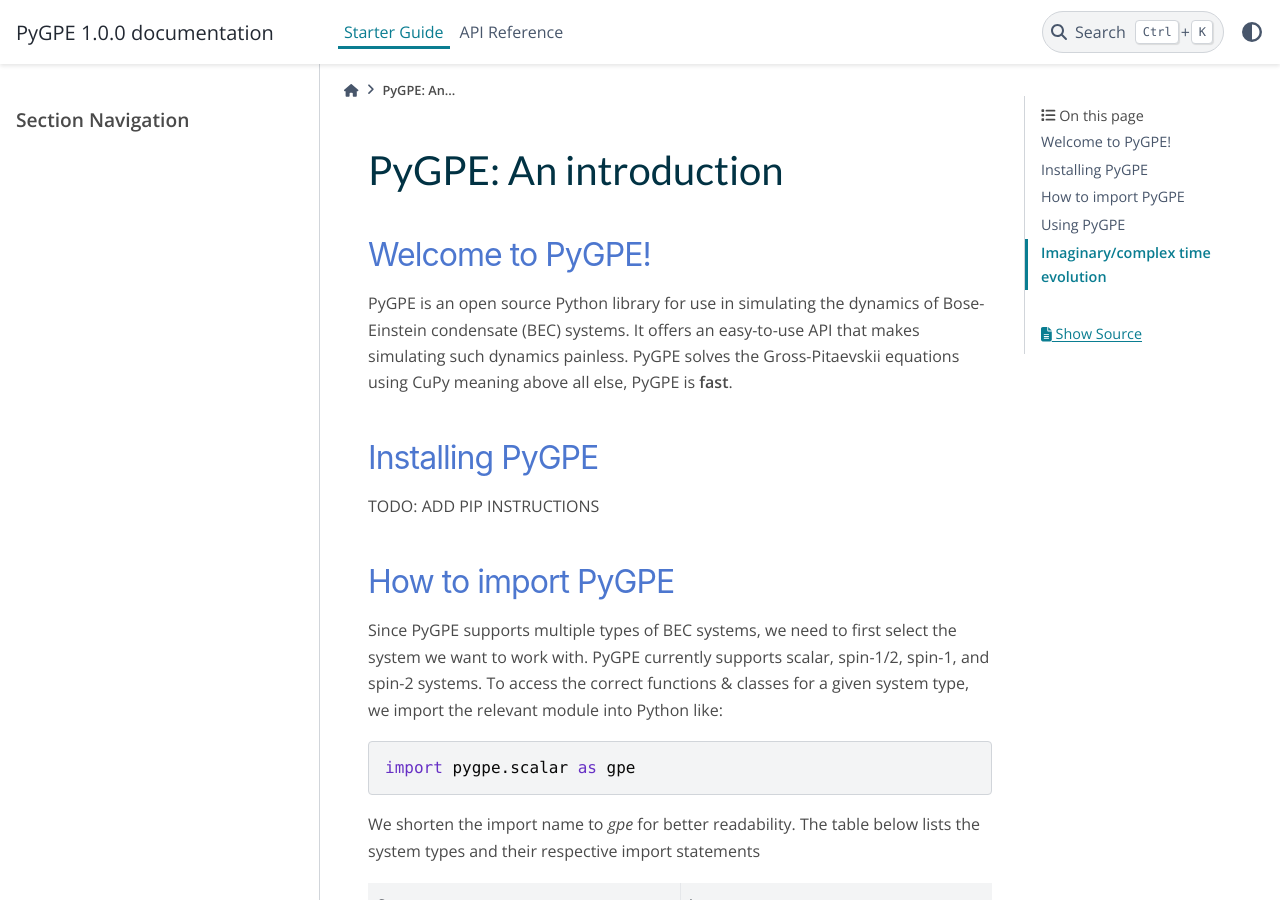
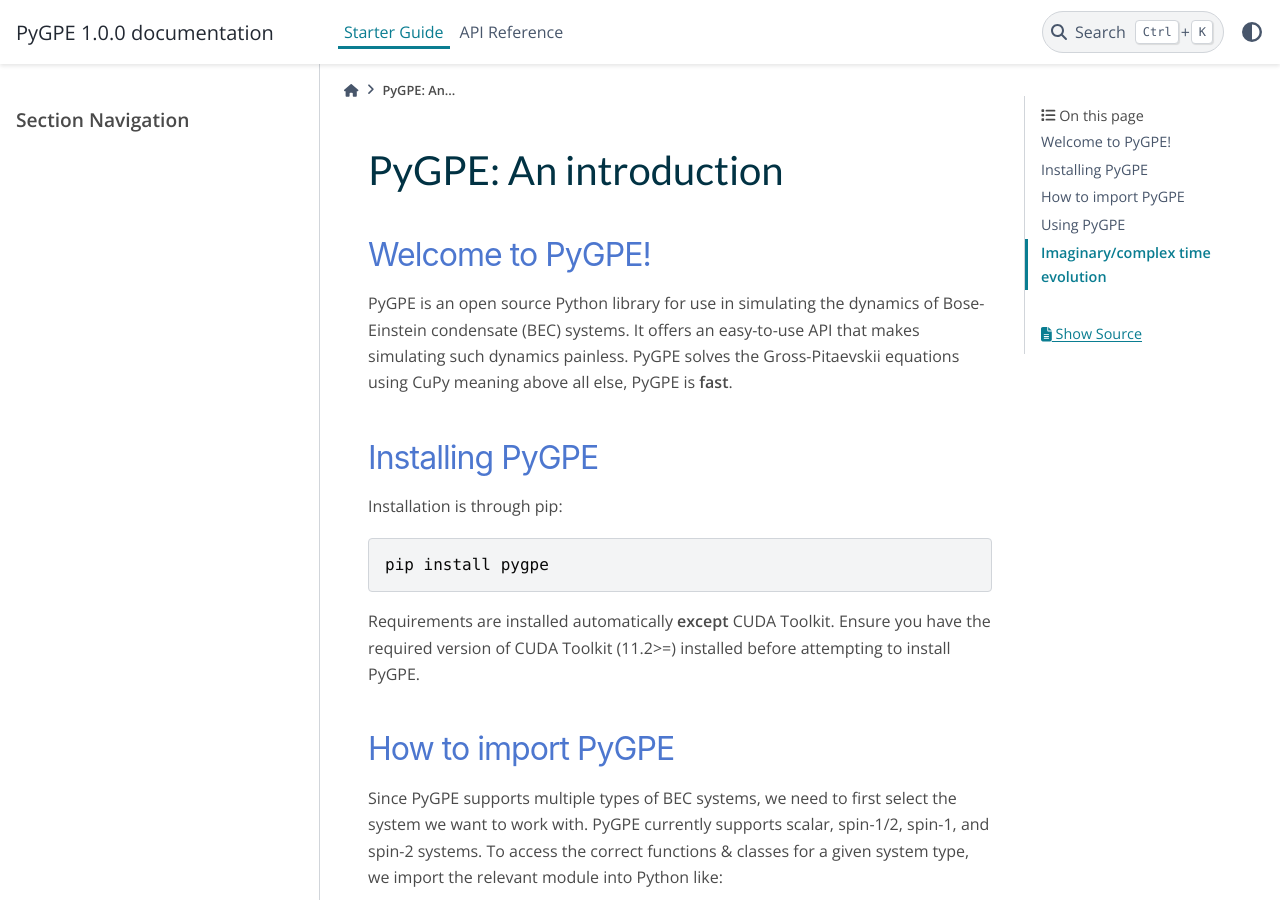
Before and after one commit to wheelerMT/pygpe, a Sphinx documentation site: the page built from docs/source/user/starter_guide.rst, in a window 1280 px wide and 900 px high. Built offline with Sphinx 7.4.7 and the PyData theme 0.15.4, drawn with Linux system fonts in a browser that asks for light colours.

Commit message:
Updated README and starter_guide with info on installation instructions.

```diff
--- a/docs/source/user/starter_guide.rst
+++ b/docs/source/user/starter_guide.rst
@@ -16,7 +16,12 @@
 Installing PyGPE
 ^^^^^^^^^^^^^^^^
 
-TODO: ADD PIP INSTRUCTIONS
+Installation is through pip::
+
+    pip install pygpe
+
+Requirements are installed automatically **except** CUDA Toolkit.
+Ensure you have the required version of CUDA Toolkit (11.2>=) installed before attempting to install PyGPE.
 
 How to import PyGPE
 ^^^^^^^^^^^^^^^^^^^
```
Also changed, not shown: README.md (+9 -0 lines).
